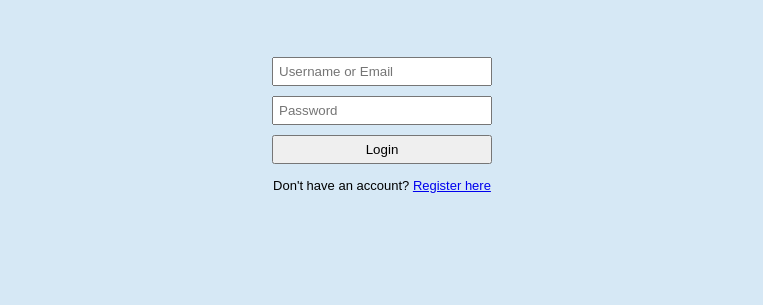
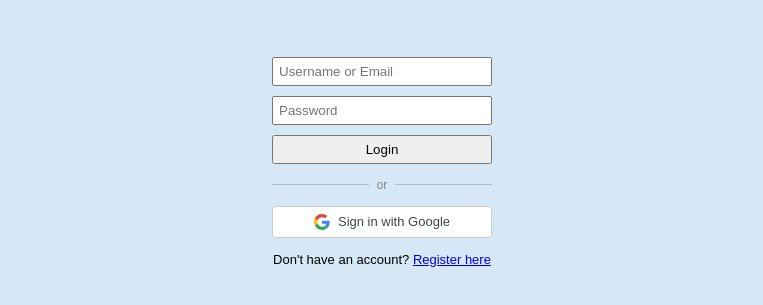
Before and after one commit to KaustAbhinand/scripthub, a website: page user-management/index.html in a window 1280 px wide. Shown: the part 151-456 px from the top of the page, without its empty margins (258-1021 px from the left). Drawn offline with nearby package versions, Linux system fonts and the light colour scheme.

Commit message:
Feat: Added google login

```diff
--- a/user-management/index.html
+++ b/user-management/index.html
@@ -27,6 +27,43 @@
             margin-top: 6px;
             display: none;
         }
+        .divider {
+            display: flex;
+            align-items: center;
+            gap: 8px;
+            margin: 14px 0;
+            color: #888;
+            font-size: 12px;
+        }
+        .divider::before,
+        .divider::after {
+            content: '';
+            flex: 1;
+            border-top: 1px solid #bbb;
+        }
+        .google-btn {
+            width: 100%;
+            padding: 7px 5px;
+            display: flex;
+            align-items: center;
+            justify-content: center;
+            gap: 8px;
+            background: #fff;
+            border: 1px solid #ccc;
+            border-radius: 3px;
+            cursor: pointer;
+            font-size: 13px;
+            font-family: Arial, sans-serif;
+            color: #444;
+        }
+        .google-btn:hover {
+            background: #f5f5f5;
+        }
+        .google-btn svg {
+            width: 16px;
+            height: 16px;
+            flex-shrink: 0;
+        }
     </style>
 </head>
 <body>
@@ -41,6 +78,20 @@
             style="width: 100%; padding: 5px; margin-bottom: 10px; box-sizing: border-box;" /><br>
         <button id="loginBtn" onclick="handleLogin()" style="width: 100%; padding: 5px;">Login</button>
         <div class="err" id="login-err"></div>
+
+        <div class="divider">or</div>
+
+        <button class="google-btn" id="googleBtn" onclick="handleGoogleLogin()">
+            <!-- Google "G" logo SVG -->
+            <svg viewBox="0 0 48 48" xmlns="http://www.w3.org/2000/svg">
+                <path fill="#EA4335" d="M24 9.5c3.54 0 6.71 1.22 9.21 3.6l6.85-6.85C35.9 2.38 30.47 0 24 0 14.62 0 6.51 5.38 2.56 13.22l7.98 6.19C12.43 13.72 17.74 9.5 24 9.5z"/>
+                <path fill="#4285F4" d="M46.98 24.55c0-1.57-.15-3.09-.38-4.55H24v9.02h12.94c-.58 2.96-2.26 5.48-4.78 7.18l7.73 6c4.51-4.18 7.09-10.36 7.09-17.65z"/>
+                <path fill="#FBBC05" d="M10.53 28.59c-.48-1.45-.76-2.99-.76-4.59s.27-3.14.76-4.59l-7.98-6.19C.92 16.46 0 20.12 0 24c0 3.88.92 7.54 2.56 10.78l7.97-6.19z"/>
+                <path fill="#34A853" d="M24 48c6.48 0 11.93-2.13 15.89-5.81l-7.73-6c-2.18 1.48-4.97 2.31-8.16 2.31-6.26 0-11.57-4.22-13.47-9.91l-7.98 6.19C6.51 42.62 14.62 48 24 48z"/>
+                <path fill="none" d="M0 0h48v48H0z"/>
+            </svg>
+            Sign in with Google
+        </button>
 
         <p style="margin-top: 14px; font-size: 13px;">
             Don't have an account? <a href="register.html">Register here</a>
@@ -102,6 +153,29 @@
 
             window.location.href = 'dashboard.html';
         }
+
+        async function handleGoogleLogin() {
+            const btn = document.getElementById('googleBtn');
+            btn.disabled = true;
+            btn.textContent = 'Redirecting...';
+
+            const { error } = await supabaseClient.auth.signInWithOAuth({
+                provider: 'google',
+                options: {
+                    // After Google auth, Supabase redirects here.
+                    // dashboard.html's getUser() call auto-exchanges the OAuth code.
+                    redirectTo: window.location.origin + '/user-management/dashboard.html',
+                }
+            });
+
+            if (error) {
+                document.getElementById('login-err').textContent = error.message;
+                document.getElementById('login-err').style.display = 'block';
+                btn.disabled = false;
+                btn.innerHTML = `<svg ...>...</svg> Sign in with Google`;
+            }
+            // On success, browser is redirected to Google — no further code runs here.
+        }
     </script>
 
 </body>
```
